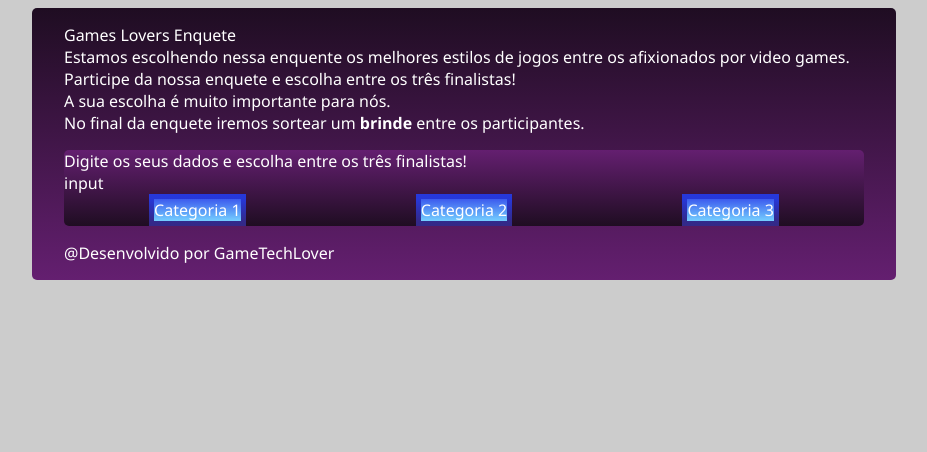
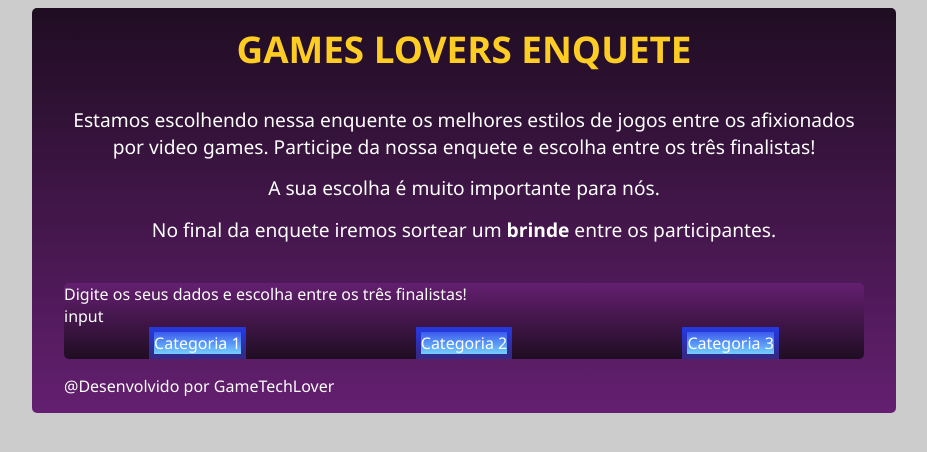
Before and after one commit to leogalencar/games-lovers-enquete, a plain HTML site: page index.html in a window 1280 px wide. Shown: the whole page, without its empty margins (176-1103 px from the left). Drawn offline with Linux system fonts and the light colour scheme.

Commit message:
closes #3 - Criar o cabeçalho

```diff
--- a/css/style.css
+++ b/css/style.css
@@ -32,3 +32,24 @@ body {
     border-image-slice: 1;
     border-image-source: linear-gradient(#2638DB, #332988);
 }
+
+.header {
+    text-align: center;
+    margin-bottom: 2.5rem;
+}
+
+.header-title {
+    text-transform: uppercase;
+    font-size: 2.3rem;
+    color: #FECD23;
+    font-weight: 600;
+
+    margin-bottom: 2rem;
+}
+
+.header-text {
+    font-size: 1.2rem;
+    font-weight: 450;
+
+    margin-bottom: 0.9rem;
+}
--- a/index.html
+++ b/index.html
@@ -11,16 +11,16 @@
 <body>
     <div class="container">
         <div class="header"> <!-- Header -->
-            <div>
+            <div class="header-title">
                 Games Lovers Enquete
             </div>
-            <div>
+            <div class="header-text">
                 Estamos escolhendo nessa enquente os melhores estilos de jogos entre os afixionados por video games. Participe da nossa enquete e escolha entre os três finalistas!
             </div>
-            <div>
+            <div class="header-text">
                 A sua escolha é muito importante para nós.
             </div>
-            <div>
+            <div class="header-text">
                 No final da enquete iremos sortear um <strong>brinde</strong> entre os participantes.
             </div>
         </div>
```
